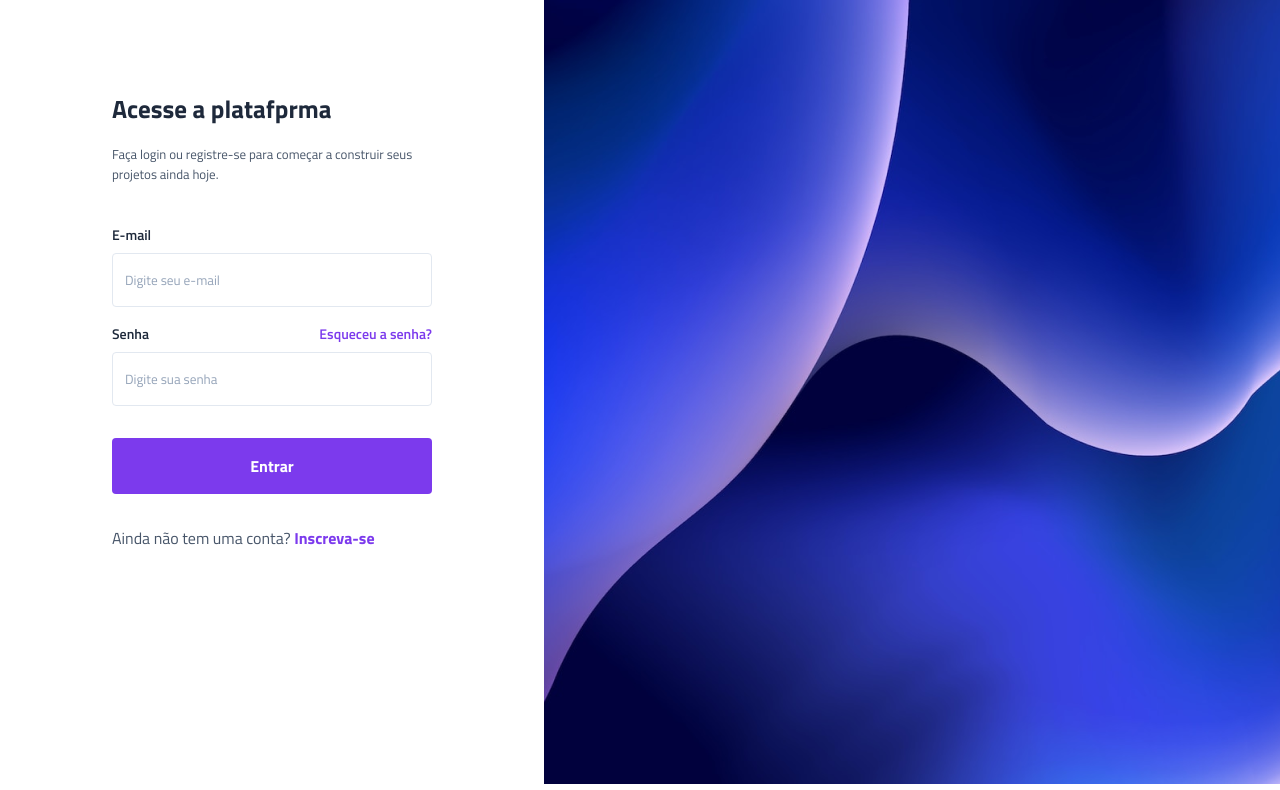
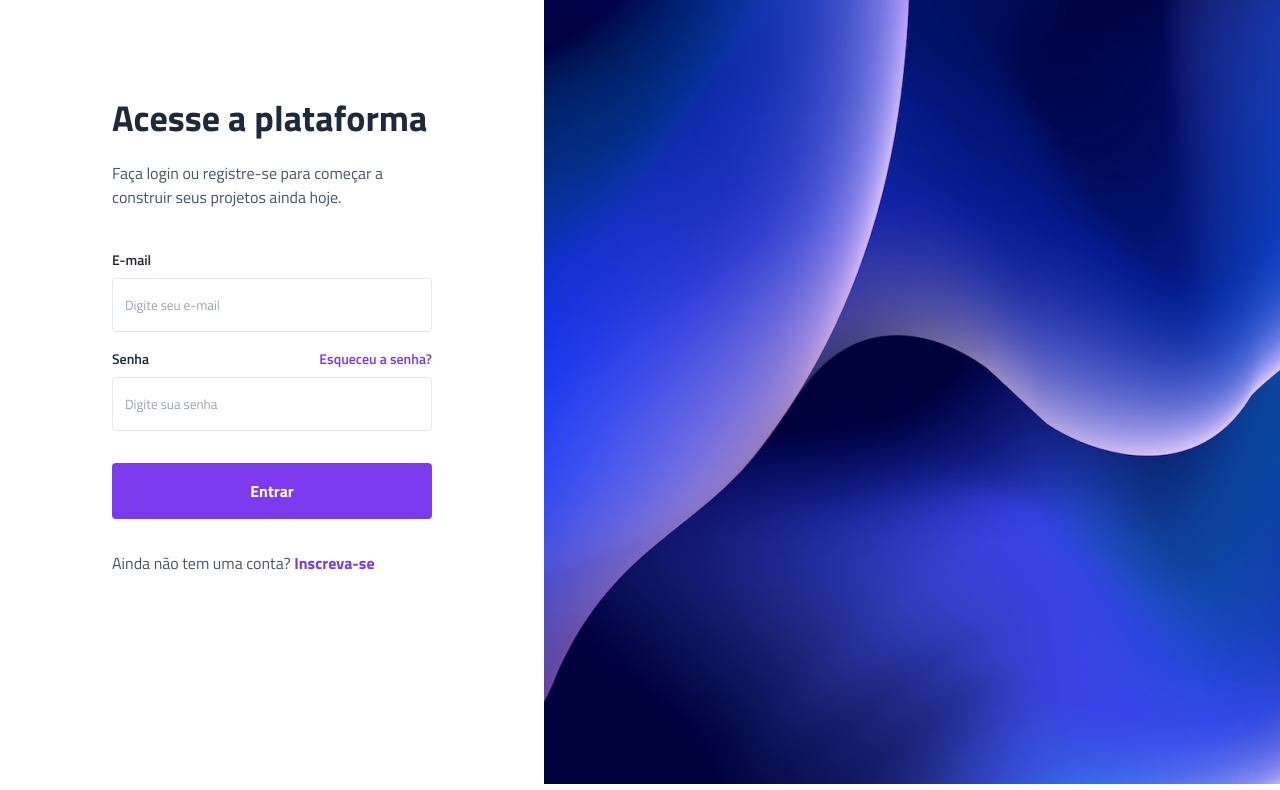
Before and after one commit to Euronymous380/projeto-vertigo, a plain HTML site: page index.html in a window 1280 px wide. Shown: the part 116-906 px from the top of the page. Drawn offline with Linux system fonts and the light colour scheme.

Commit message:
termino das alterações do conteudo

```diff
--- a/index.html
+++ b/index.html
@@ -19,7 +19,7 @@
 
         <main>
             <section class="descricao">
-                <h1>Acesse a platafprma</h1>
+                <h1>Acesse a plataforma</h1>
 
                 <p>Faça login ou registre-se para começar a construir seus projetos ainda hoje.</p>
             </section>
--- a/style.css
+++ b/style.css
@@ -12,6 +12,7 @@
     --gray-400: #94a3b8;
     --gray-200: #e2e8f0;
     --purple: #7c3aed;
+    --ligth-purple: #9f67ff;
     --white: #fff;
 }
 
@@ -106,6 +107,12 @@ main {
    color: var(--white);
 }
 
+.login button:hover {
+    background: var(--ligth-purple);
+    transition: 0.3s;
+    cursor: pointer;
+}
+
 .login > p {
     color: var(--gray-600);
 }
@@ -144,10 +151,21 @@ main {
 
     .conteudo {
         width: 100%;
+        display: flex;
+        flex-direction: column;
+        align-items: center;
     }
 
     .bg-desktop {
         display: block;
         width: 100%;
     }
+
+    .descricao h1 {
+        font-size: 2.25rem;
+    }
+
+    .descricao p {
+        font-size: 1rem;
+    }
 }
```
